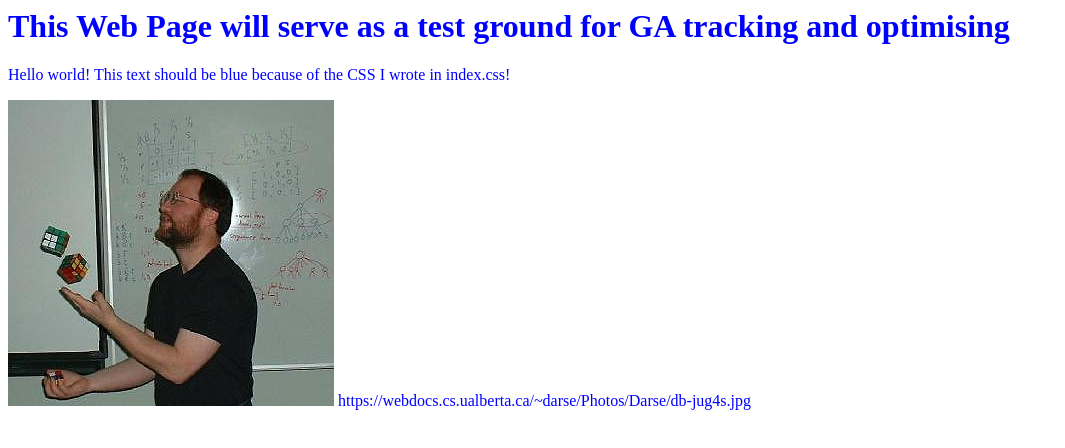
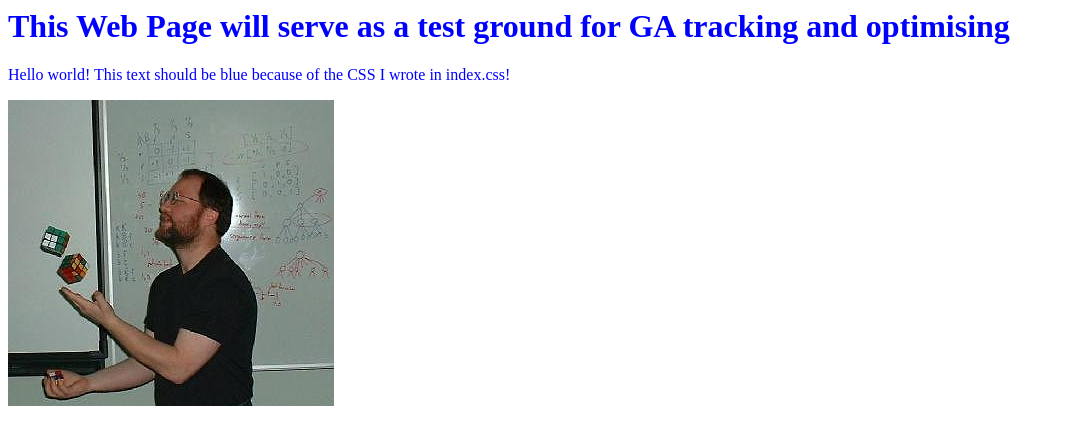
Before and after one commit to thekitbag/Test-ga-site, a plain HTML site: page index.html in a window 1280 px wide. Shown: the whole page, without its empty margins (0-1065 px from the left). Drawn offline with Linux system fonts and the light colour scheme; a script that the page names is missing.

Commit message:
deleting notes

```diff
--- a/index.html
+++ b/index.html
@@ -22,5 +22,3 @@
     <script type="text/javascript" src="index.js"></script>
   </body>
 </html>
-
-https://webdocs.cs.ualberta.ca/~darse/Photos/Darse/db-jug4s.jpg
```
